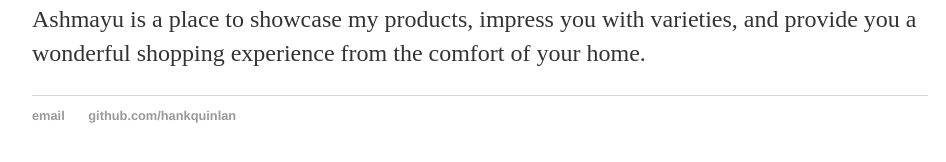
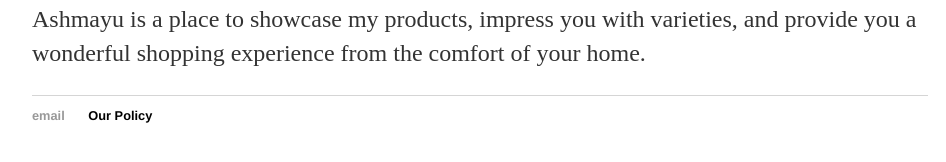
Before and after one commit to ashmayu/ashmayu.github.io, a Jekyll site: the page built from index.html, in a window 1280 px wide. Shown: the part 249-411 px from the top of the page, without its empty margins (160-1106 px from the left). Built offline with Jekyll 4.4.1, drawn with Linux system fonts in a browser that asks for light colours.

Commit message:
added policy

```diff
--- a/_layouts/default.html
+++ b/_layouts/default.html
@@ -22,7 +22,7 @@
 			<footer>
 	    		<ul>
 	        		<li><a href="mailto:ashmayumart@gmail.com">email</a></li>
-	        		<li><a href="https://github.com/hankquinlan">github.com/hankquinlan</a></li>
+	        		<li>Our Policy</li>
 				</ul>
 			</footer>
 		</body>
```
